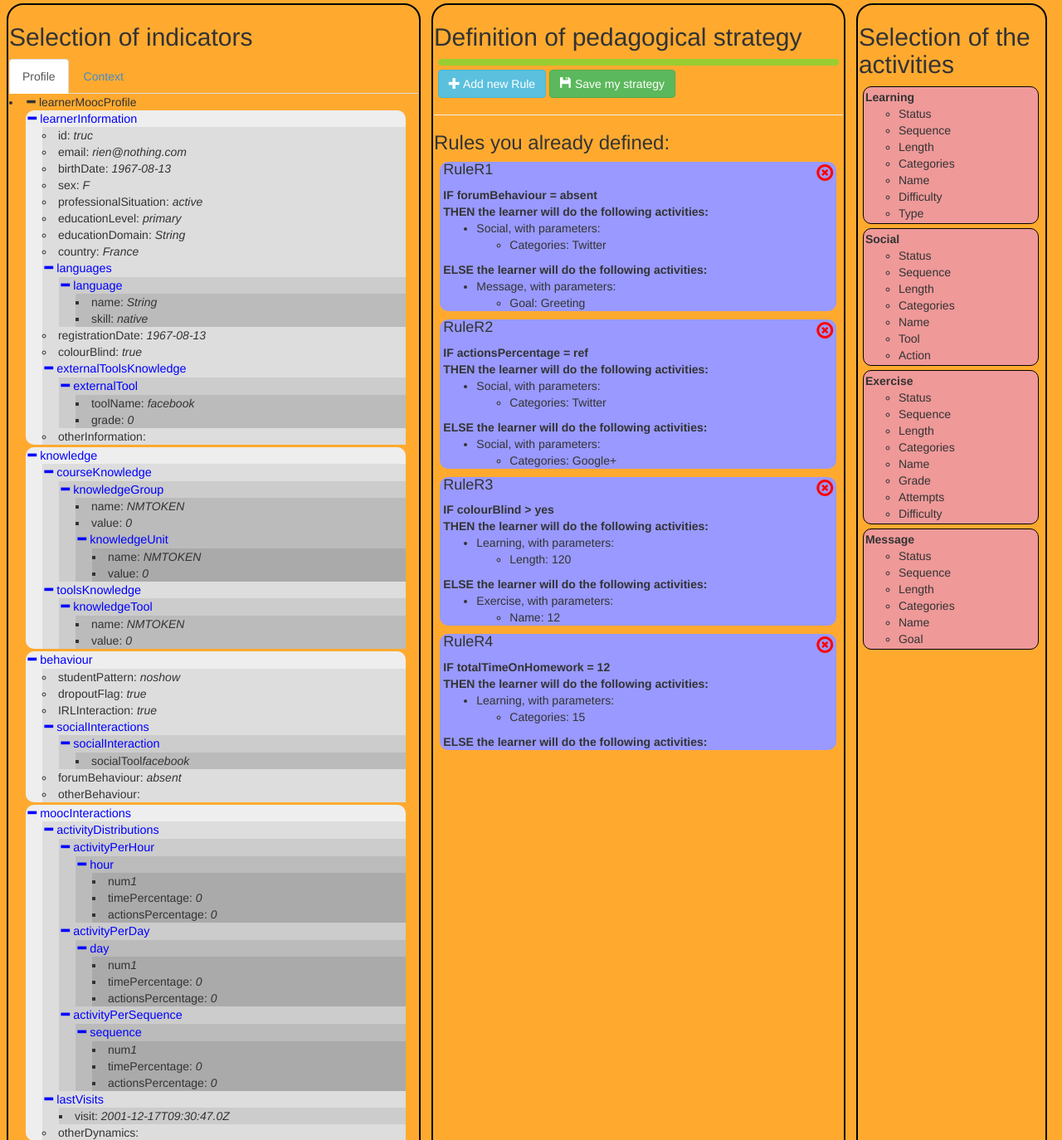
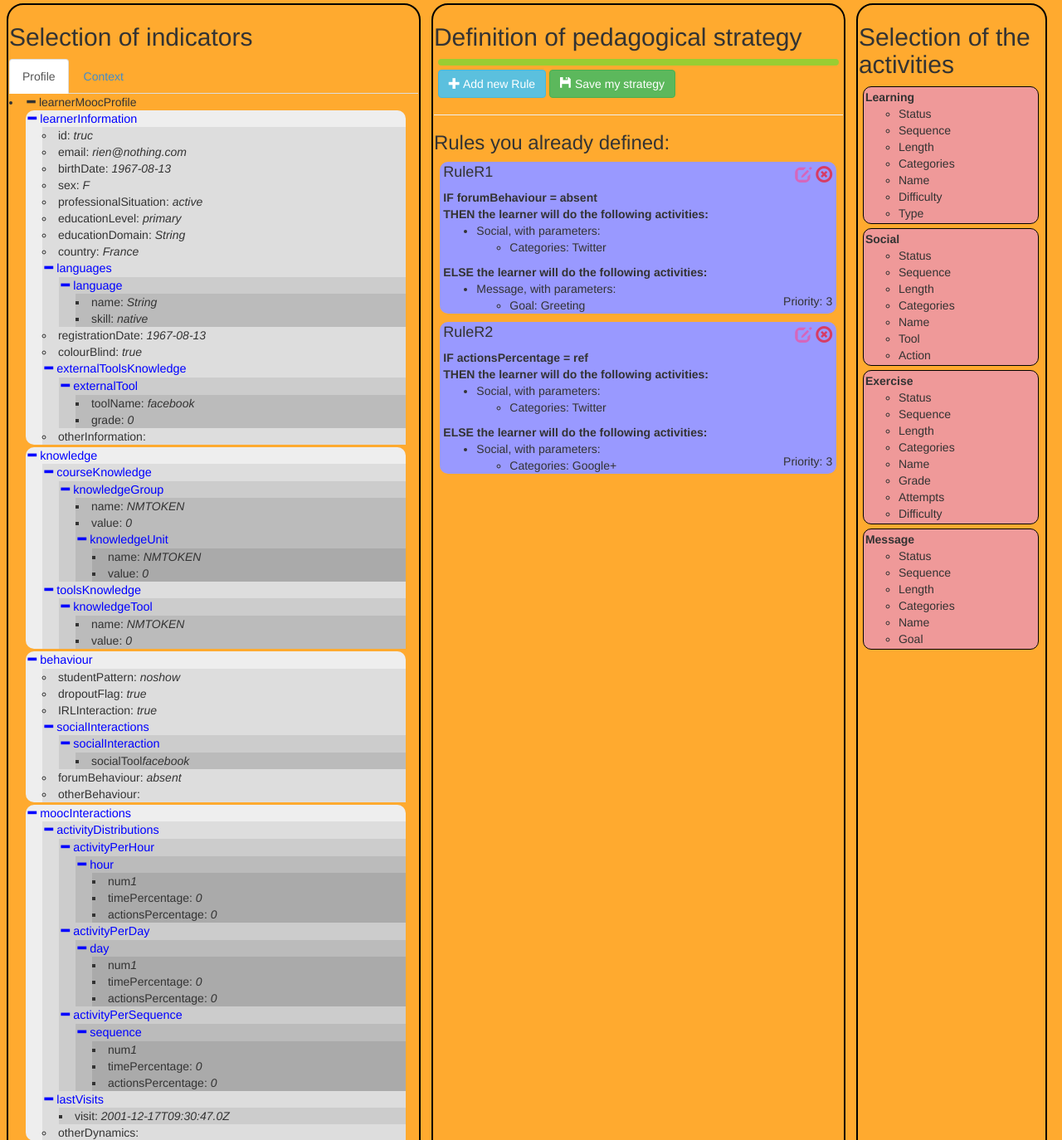
Before and after one commit to fclerc/PersoInterfaces, a PHP site: page / in a window 1280 px wide. Shown: the top 1374 px of the page at 83% size. Run offline with PHP 8.4, Linux system fonts and the light colour scheme.

Commit message:
Adding edit button and priority in rule display

```diff
--- a/RulesInterface.css
+++ b/RulesInterface.css
@@ -74,23 +74,37 @@ body{
     font-weight : bold;
 
 }
+#Rules .ruleEditor, #Rules .ruleRemover{
+    top: 5px;
+    font-size: 20px;
+    opacity: 0.6;
+    position:absolute;
+}
+
+#Rules .ruleRemover:hover, #Rules .ruleEditor:hover{
+    cursor:pointer;
+    opacity: 1;
+}
 
 #Rules .ruleRemover{
-    margin-left: 10px;
-    margin-top: 2px;
     color: red;
-    font-size: 20px;
+    right:5px;
 }
 
-#Rules .ruleRemover:hover{
-    cursor:pointer;
+#Rules .ruleEditor{
+    color: #FD4590;
+    right: 30px;
 }
 
-#Rules h4{
-    margin-top:2px;
+#Rules .ruleContainer h4{
+    padding-top:3px;
 }
 
-
+#Rules .priority{
+    position:absolute;
+    right:5px;
+    bottom:5px;
+}
 
 #Rules .ruleContainer{
     background-color: #9999FF;
@@ -99,10 +113,10 @@ body{
     padding-left: 4px;
     width:97%;
     margin-left:1.5%;
+    position: relative;
 }
 
 #Rules #ruleAdder{
-
     margin-left:1%;
 }
 
--- a/foveaStrategy.xml
+++ b/foveaStrategy.xml
@@ -7,9 +7,11 @@
 	<rule id="R1">
 		<priority>3</priority>
 		<if><!--  You can use <and> <or> to combine conditions  -->
+			<constraint>
                 <indicator>LP25</indicator>
                 <operator>=</operator> <!--  Also >   <    !=   -->
                 <referencevalue>absent</referencevalue>
+            </constraint>
 		</if>
 		<then>
 			<activities>
@@ -42,9 +44,11 @@
     <rule id="R2">
 		<priority>3</priority>
 		<if><!--  You can use <and> <or> to combine conditions  -->
+            <constraint>
                 <indicator>LP28</indicator>
                 <operator>=</operator> <!--  Also >   <    !=   -->
                 <referencevalue>ref</referencevalue>
+            </constraint>
 		</if>
 		<then>
 			<activities>
@@ -74,4 +78,4 @@
 			</activities>
 		</else>
 	</rule>
-<rule xmlns="http://www.w3.org/1999/xhtml" id="R3"><if><indicator>LP11</indicator><operator>&gt;</operator><referencevalue>yes</referencevalue></if><then><activities><activity><typeofactivity>A001</typeofactivity><parameters><parameter><id>P004</id><value>120</value></parameter></parameters></activity></activities></then><else><activities><activity><typeofactivity>A003</typeofactivity><parameters><parameter><id>P006</id><value>12</value></parameter></parameters></activity></activities></else></rule><rule xmlns="http://www.w3.org/1999/xhtml" id="R4"><if><indicator>LP44</indicator><operator>=</operator><referencevalue>12</referencevalue></if><then><activities><activity><typeofactivity>A001</typeofactivity><parameters><parameter><id>P005</id><value>15</value></parameter></parameters></activity></activities></then></rule></strategyRules>
+</strategyRules>
--- a/index.html
+++ b/index.html
@@ -238,8 +238,12 @@
 
                             //top-right sign to remove the rule
                             var ruleRemover = $('<span>').addClass('glyphicon glyphicon-remove-circle ruleRemover pull-right');
+                            var ruleEditor = $('<span>').addClass('glyphicon glyphicon-edit ruleEditor pull-right');
 
-                            var ruleContainer = $('<div>').attr('id', $(rule).attr('id')).addClass('ruleContainer').append($('<h4>').append('Rule' + $(rule).attr('id')).append(ruleRemover));
+                            var priority = $($(rule).find("priority")[0]).text();
+                            var priorityContainer = $($('<div>').addClass('priority').append('Priority: '+priority));
+
+                            var ruleContainer = $('<div>').attr('id', $(rule).attr('id')).addClass('ruleContainer').append($('<h4>').append('Rule' + $(rule).attr('id'))).append(ruleRemover).append(ruleEditor).append(priorityContainer);
 
                             if(!createdRule){
                                 var ruleIdNumber = parseInt($(rule).attr('id').split('R')[1]);
```
Lines whose indentation alone changed are shown as unchanged.
